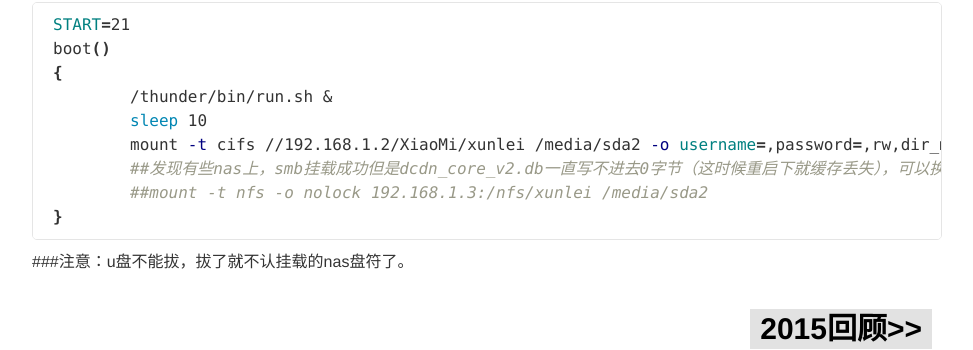
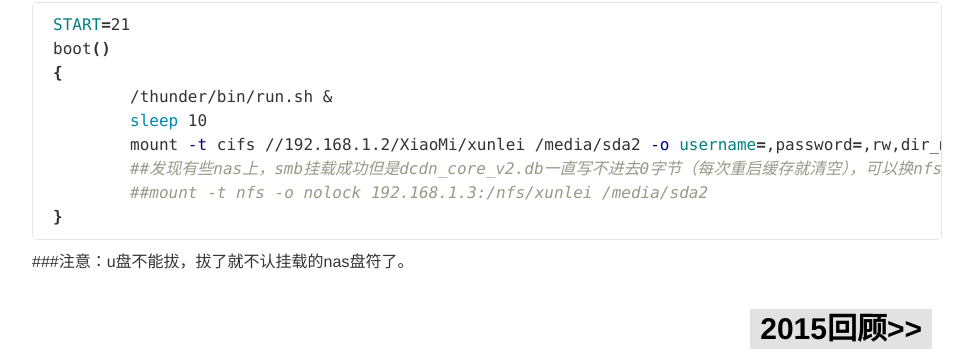
Before and after one commit to yeeh/blog.yeeh.org, a Jekyll site: the page built from _posts/2016-2-21-xunlei-zhuanqianbao.md, in a window 1280 px wide. Shown: the part 1181-1531 px from the top of the page, without its empty margins (8-981 px from the left). Built offline with Jekyll 4.4.1, drawn with Linux system fonts in a browser that asks for light colours; comment, search, counter and statistics services are not loaded.

Commit message:
update support nfs

````diff
--- a/_posts/2016-2-21-xunlei-zhuanqianbao.md
+++ b/_posts/2016-2-21-xunlei-zhuanqianbao.md
@@ -53,7 +53,7 @@ boot()
         /thunder/bin/run.sh &
         sleep 10
         mount -t cifs //192.168.1.2/XiaoMi/xunlei /media/sda2 -o username=,password=,rw,dir_mode=0777,file_mode=0777
-        ##发现有些nas上，smb挂载成功但是dcdn_core_v2.db一直写不进去0字节（这时候重启下就缓存丢失），可以换nfs挂载
+        ##发现有些nas上，smb挂载成功但是dcdn_core_v2.db一直写不进去0字节（每次重启缓存就清空），可以换nfs挂载
         ##mount -t nfs -o nolock 192.168.1.3:/nfs/xunlei /media/sda2
 }
 ```
````
